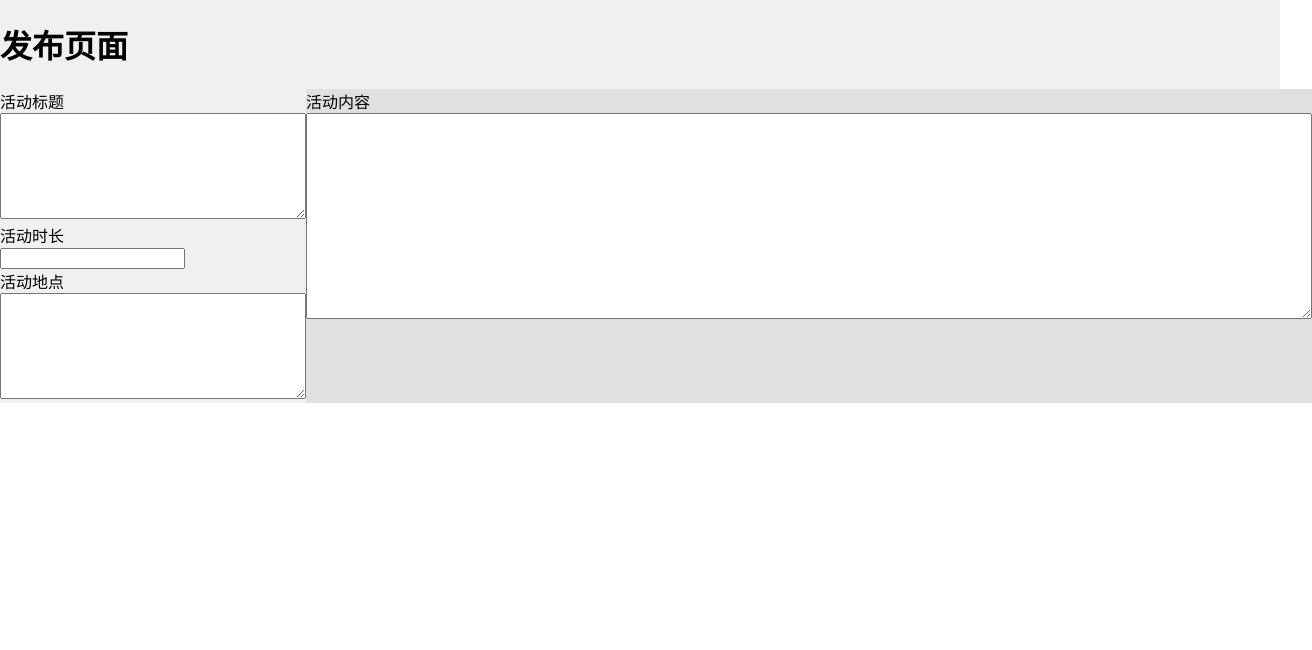
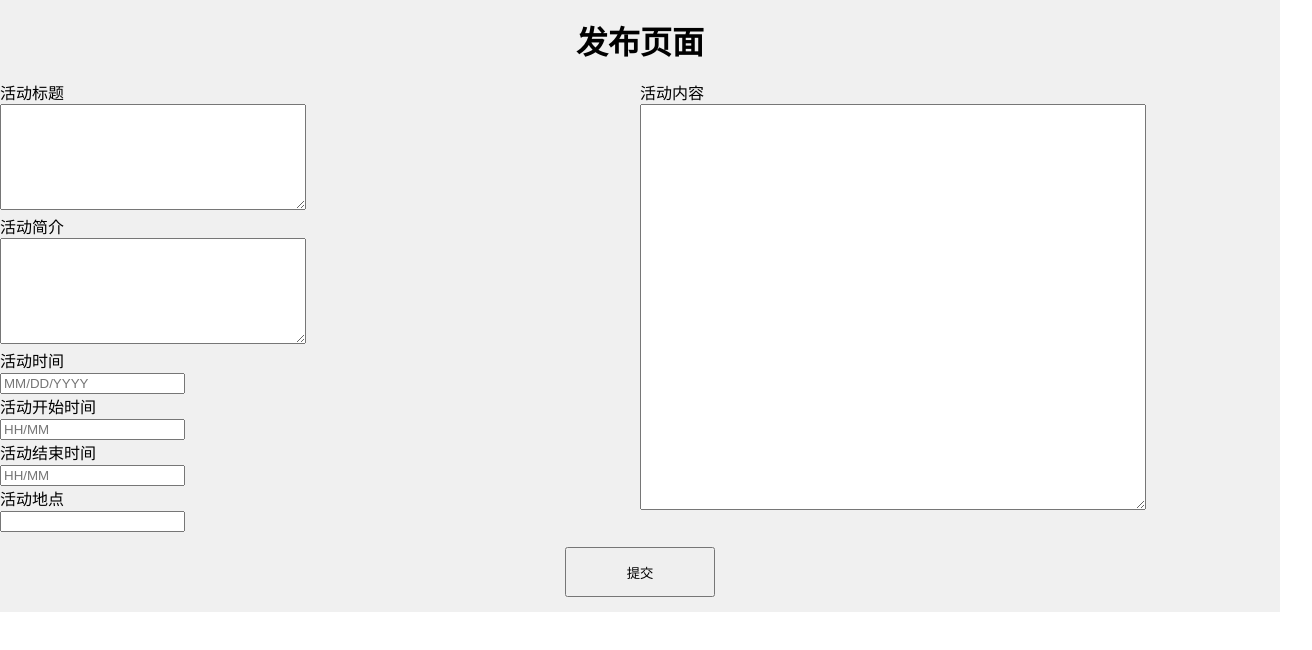
Before and after one commit to sustech-cs304/team-project-24spring-34, a React (Create React App) app in the folder client/: page /publish in a window 1280 px wide. Shown: the top 650 px of the page, 1312 px wide, since content can reach past the window. Built offline with nearby package versions, Linux system fonts and the light colour scheme.

Commit message:
update page

```diff
--- a/client/src/publish/components/numInput.js
+++ b/client/src/publish/components/numInput.js
@@ -1,13 +1,13 @@
-import React from "react";
+import React from 'react';
 function NumInput(props) {
-
   const inputStyle = {
-		pattern: "[0-9]*",
-	}
+    pattern: '[0-9]*',
+  };
   return (
     <div>
-		<label>{props.name}</label><br/>
-		<input type="text" style={inputStyle}/>
+      <label>{props.name}</label>
+      <br />
+      <input type='text' style={inputStyle} placeholder={props.text} />
     </div>
   );
 }
--- a/client/src/publish/publish.js
+++ b/client/src/publish/publish.js
@@ -1,31 +1,56 @@
-
-import TextInput from "./components/textInput";
+import TextInput from './components/textInput';
 import NumInput from './components/numInput';
 
-const Publish = () =>{
+const Publish = () => {
+  const handleClick = () => {
+    window.location.href = '/';
+  };
+
   return (
-    <div style={{ display: 'flex', flexDirection: 'column'}}>
-      <div style={{ flex: 1, backgroundColor: '#f0f0f0' ,height:'50vh'}}>
-        <h1>发布页面</h1>
+    <div style={{display: 'flex', flexDirection: 'column'}}>
+      <div style={{flex: 1, backgroundColor: '#f0f0f0', height: '50vh'}}>
+        <div
+          style={{
+            display: 'flex',
+            justifyContent: 'center',
+            alignItems: 'center',
+            height: '10vh',
+          }}>
+          <h1>发布页面</h1>
+        </div>
       </div>
-      <div style={{ flex: 1, backgroundColor: '#f0f0f0' }}>
-        <div style={{ display: 'flex' }}>
-          <div style={{ flex: 1, backgroundColor: '#f0f0f0' }}>
-
-            <TextInput name = "活动标题" width = {300} height = {100}/>
-            <NumInput name = "活动时长" />
-            <TextInput name = "活动地点" width = {300} height = {100}/>
-
+      <div style={{flex: 1, backgroundColor: '#f0f0f0'}}>
+        <div style={{display: 'flex'}}>
+          <div style={{flex: 1, backgroundColor: '#f0f0f0'}}>
+            <TextInput name='活动标题' width={300} height={100} />
+            <TextInput name='活动简介' width={300} height={100} />
+            <NumInput name='活动时间' text='MM/DD/YYYY' />
+            <NumInput name='活动开始时间' text='HH/MM' />
+            <NumInput name='活动结束时间' text='HH/MM' />
+            <NumInput name='活动地点' />
           </div>
-          <div style={{ flex: 2, backgroundColor: '#e0e0e0' }}>
-            <TextInput name = "活动内容" width = {1000} height = {200}/>
-
-
+          <div style={{flex: 1, backgroundColor: '#f0f0f0'}}>
+            <TextInput name='活动内容' width={500} height={400} />
           </div>
+        </div>
+      </div>
+      <div style={{flex: 1, backgroundColor: '#f0f0f0', height: '50vh'}}>
+        <div
+          style={{
+            display: 'flex',
+            justifyContent: 'center',
+            alignItems: 'center',
+            height: '10vh',
+          }}>
+          <button
+            style={{width: '150px', height: '50px'}}
+            onClick={handleClick}>
+            提交
+          </button>
         </div>
       </div>
     </div>
   );
-}
+};
 
 export default Publish;
```
Also changed, not shown: 2 other files (tests, documents, lock files or other folders). Lines whose indentation alone changed are shown as unchanged.
